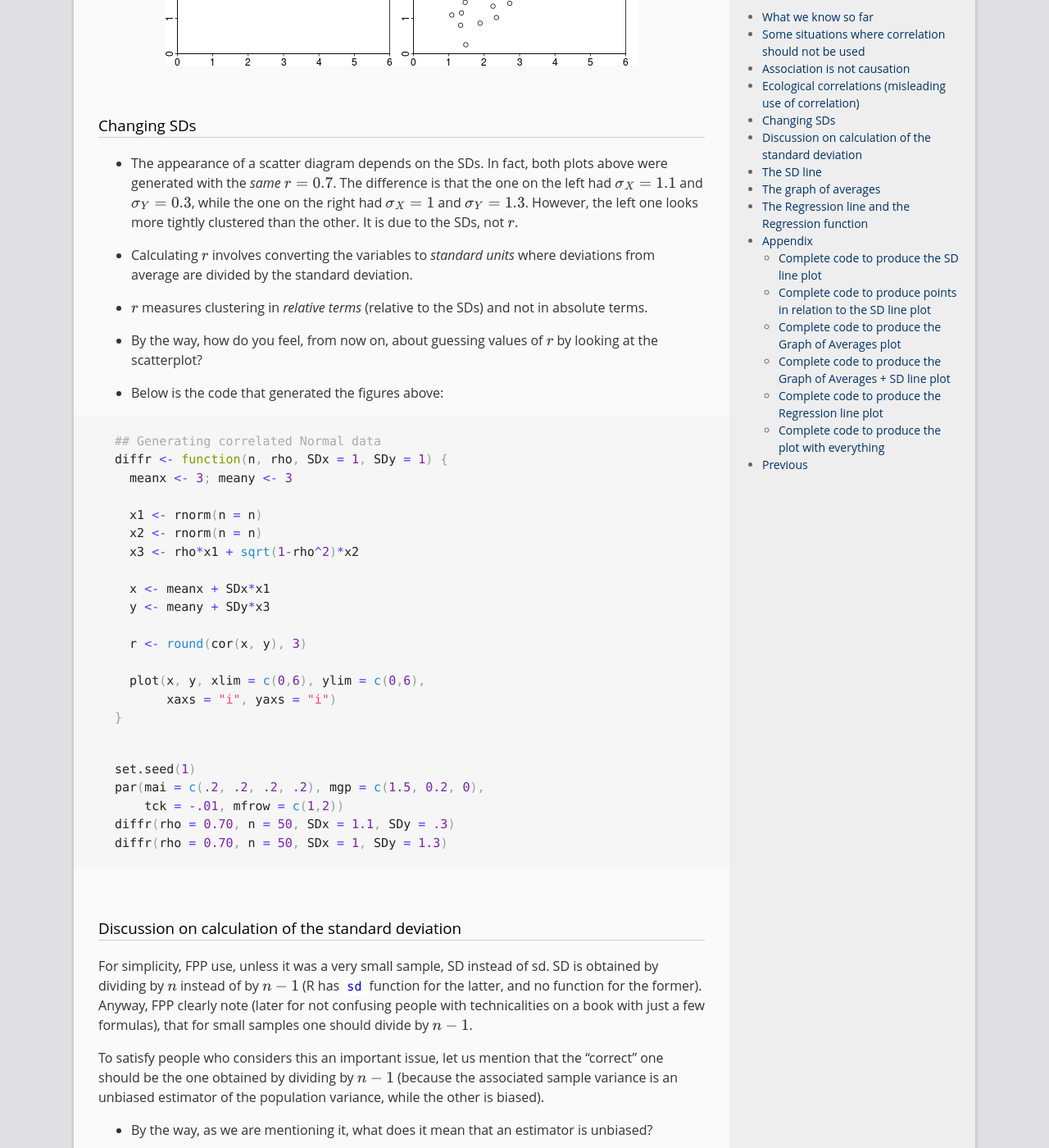
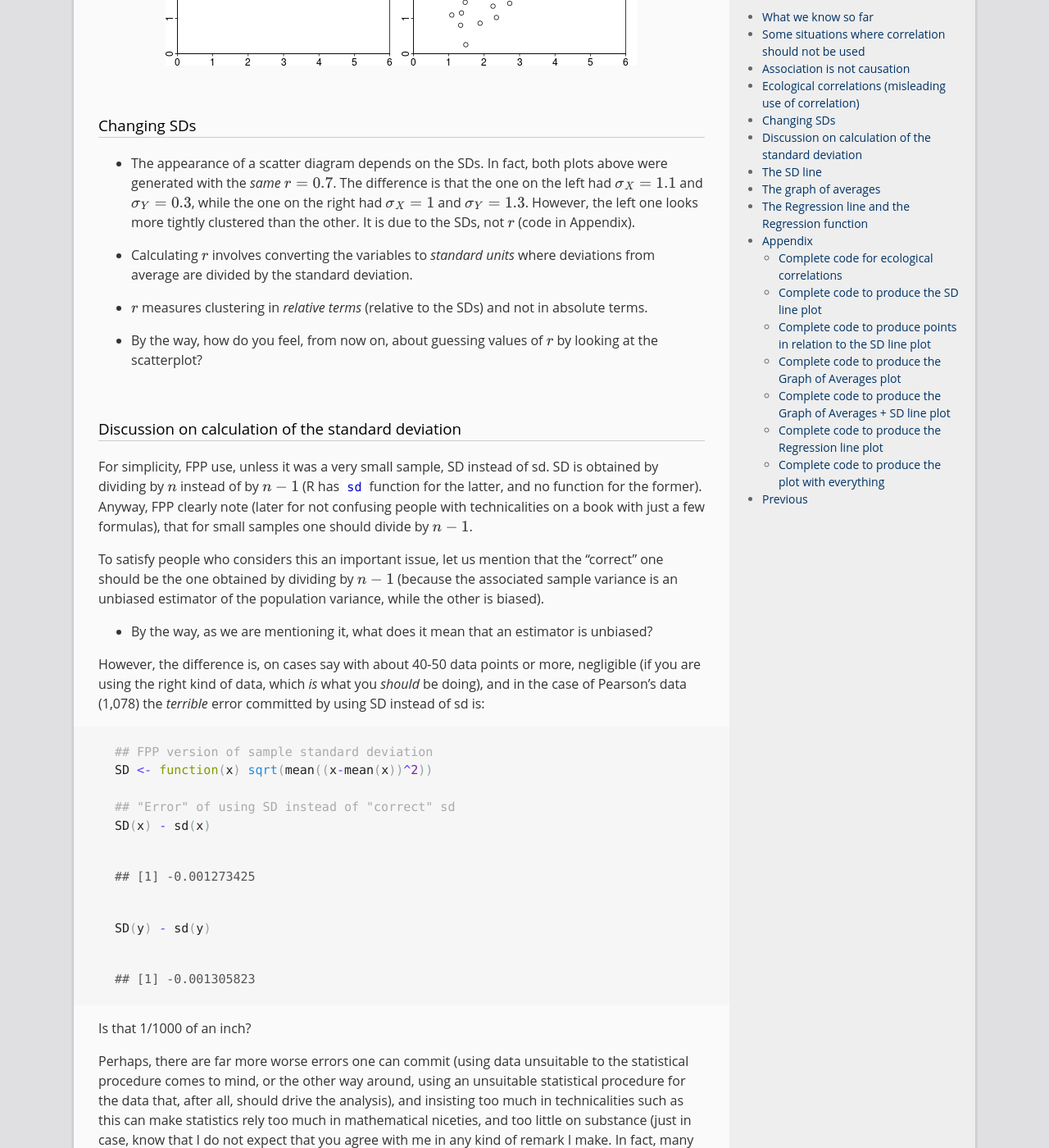
Before and after one commit to rbertolusso/rbertolusso.github.io, a Jekyll site: the page built from _posts/2016-10-28-LR02-SDline-GoA-regression.md, in a window 1280 px wide and 1400 px high, scrolled down 5466 px. Shown: the whole window at 82% size. Built offline with Jekyll 4.4.1, drawn with Linux system fonts in a browser that asks for light colours; formulas are drawn with MathJax 3; comment, search, counter and statistics services are not loaded; some of the changed text lies outside the part shown.

Commit message:
Modifications to LR02

````diff
--- a/_posts/2016-10-28-LR02-SDline-GoA-regression.md
+++ b/_posts/2016-10-28-LR02-SDline-GoA-regression.md
@@ -221,10 +221,10 @@ byg %>%
 
 * Correlations based on **rates** or **averages** can be **misleading**.
 
+<hr />
+
 * This ends our discussion about Ecological correlations. We will continue
 with "normal" correlations from now on.
-
-<hr />
 
 
 
@@ -245,7 +245,7 @@ with "normal" correlations from now on.
   one on the left had $\sigma_X = 1.1$ and $\sigma_Y = 0.3$, while the one on
   the right had $\sigma_X = 1$ and $\sigma_Y = 1.3$.
   However, the left one looks more tightly clustered than the other. It is due
-  to the SDs, not $r$.
+  to the SDs, not $r$ (code in Appendix).
 
 * Calculating $r$ involves converting the variables to *standard units*
   where deviations from average are divided by the standard deviation.
@@ -255,35 +255,6 @@ with "normal" correlations from now on.
 
 * By the way, how do you feel, from now on, about guessing values of $r$ by
   looking at the scatterplot?
-
-* Below is the code that generated the figures above:
-
-```r
-## Generating correlated Normal data
-diffr <- function(n, rho, SDx = 1, SDy = 1) {
-  meanx <- 3; meany <- 3
-
-  x1 <- rnorm(n = n)
-  x2 <- rnorm(n = n)
-  x3 <- rho*x1 + sqrt(1-rho^2)*x2
-
-  x <- meanx + SDx*x1
-  y <- meany + SDy*x3
-
-  r <- round(cor(x, y), 3)
-
-  plot(x, y, xlim = c(0,6), ylim = c(0,6),
-       xaxs = "i", yaxs = "i")
-}
-```
-
-```r
-set.seed(1)
-par(mai = c(.2, .2, .2, .2), mgp = c(1.5, 0.2, 0),
-    tck = -.01, mfrow = c(1,2))
-diffr(rho = 0.70, n = 50, SDx = 1.1, SDy = .3)
-diffr(rho = 0.70, n = 50, SDx = 1, SDy = 1.3)
-```
 
 <br />
 
@@ -526,6 +497,37 @@ While you think we will put everything in one plot:
 
 ### Appendix
 
+#### Complete code for ecological correlations
+
+
+```r
+## Generating correlated Normal data
+diffr <- function(n, rho, SDx = 1, SDy = 1) {
+  meanx <- 3; meany <- 3
+
+  x1 <- rnorm(n = n)
+  x2 <- rnorm(n = n)
+  x3 <- rho*x1 + sqrt(1-rho^2)*x2
+
+  x <- meanx + SDx*x1
+  y <- meany + SDy*x3
+
+  r <- round(cor(x, y), 3)
+
+  plot(x, y, xlim = c(0,6), ylim = c(0,6),
+       xaxs = "i", yaxs = "i")
+}
+```
+
+```r
+set.seed(1)
+par(mai = c(.2, .2, .2, .2), mgp = c(1.5, 0.2, 0),
+    tck = -.01, mfrow = c(1,2))
+diffr(rho = 0.70, n = 50, SDx = 1.1, SDy = .3)
+diffr(rho = 0.70, n = 50, SDx = 1, SDy = 1.3)
+```
+
+
 #### Complete code to produce the SD line plot
 
 
````
Also changed, not shown: other parts of _posts/2016-10-28-LR02-SDline-GoA-regression.md (+1 -1 lines), _source/2016-10-28-LR02-SDline-GoA-regression.Rmd (+12 -10 lines).
